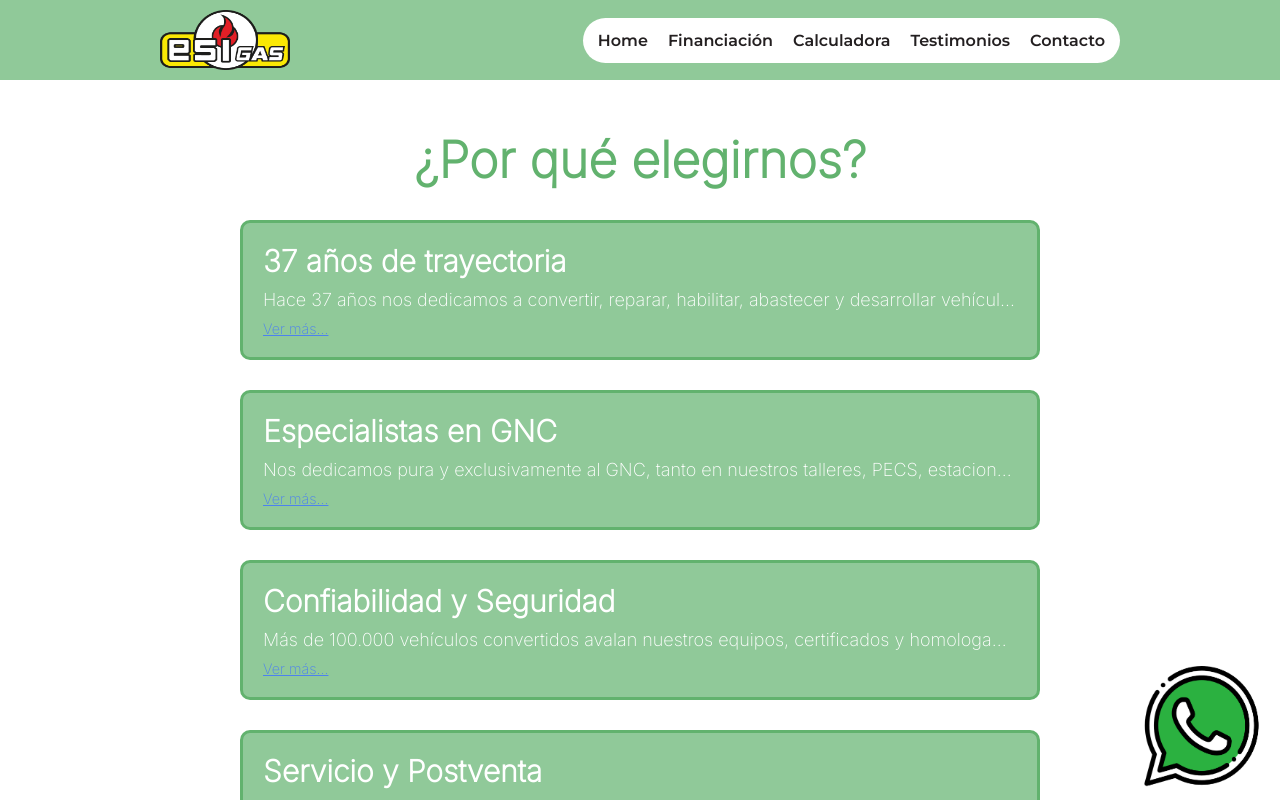
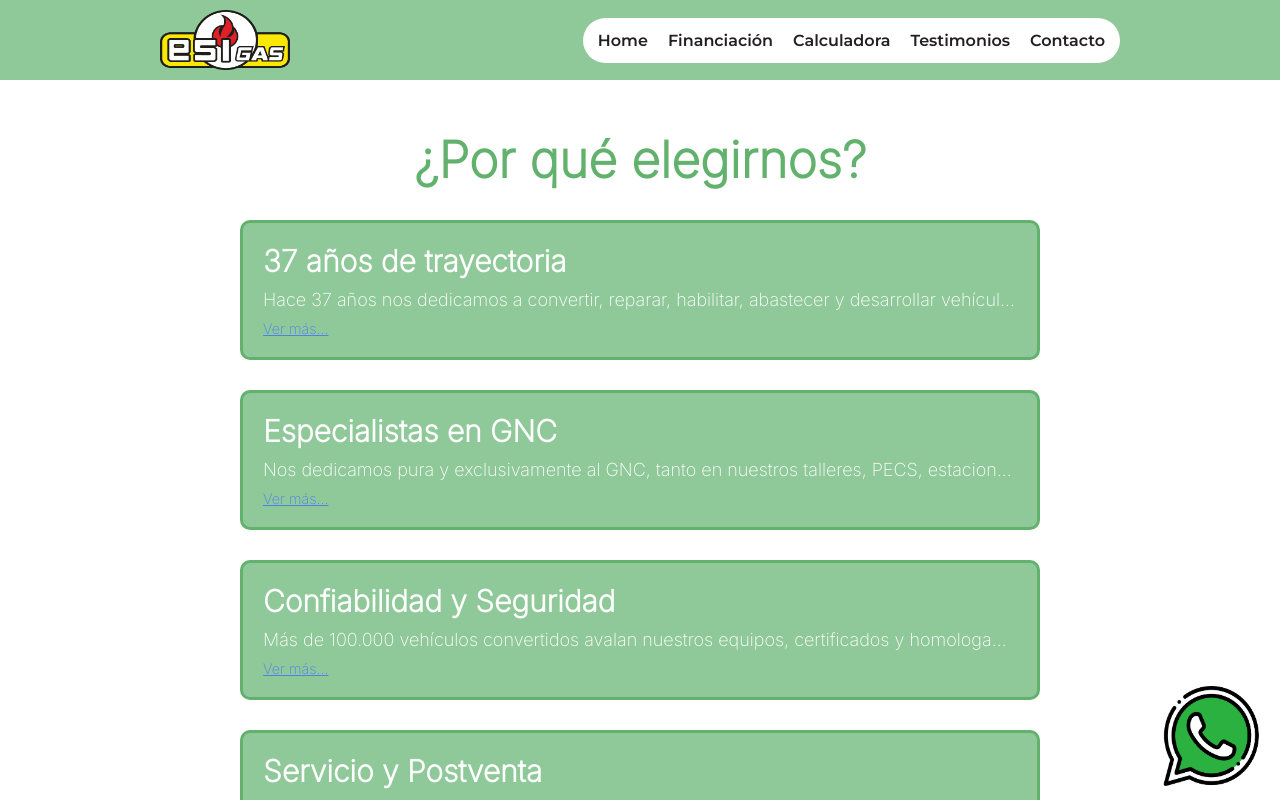
Before and after one commit to IvanDerlich/esigas, a Next.js app: page /equipos in a window 1280 px wide. Shown: the top 800 px of the page. Built offline with nearby package versions, Linux system fonts and the light colour scheme; a web font is replaced by a local one.

Commit message:
Cambio de tamaño

```diff
--- a/src/app/equipos/page.module.css
+++ b/src/app/equipos/page.module.css
@@ -108,6 +108,11 @@
   transform: scale(1.1);
 }
 
+.imgWhatsapp {
+  width: 100px;
+  height: 100px;
+}
+
 @media (max-width: 768px) {
   .financiacionContainer {
     height: auto;
--- a/src/app/estaciones/page.module.css
+++ b/src/app/estaciones/page.module.css
@@ -187,7 +187,8 @@
 }
 
 .imgWhatsapp {
-  object-fit: contain;
+  width: 100px;
+  height: 100px;
 }
 
 @media screen and (max-width: 768px) {
--- a/src/app/oblea-reprueba/page.module.css
+++ b/src/app/oblea-reprueba/page.module.css
@@ -126,8 +126,8 @@
 
 .btnWhatsapp {
   position: fixed;
-  bottom: 10px;
-  right: 20px;
+  bottom: 20px;
+  right: 25px;
   z-index: 9999;
   border-radius: 50%;
   transition: transform 0.2s;
@@ -135,6 +135,11 @@
 
 .btnWhatsapp:hover {
   transform: scale(1.1);
+}
+
+.imgWhatsapp {
+  width: 100px;
+  height: 100px;
 }
 
 @media screen and (max-width: 768px) {
```
